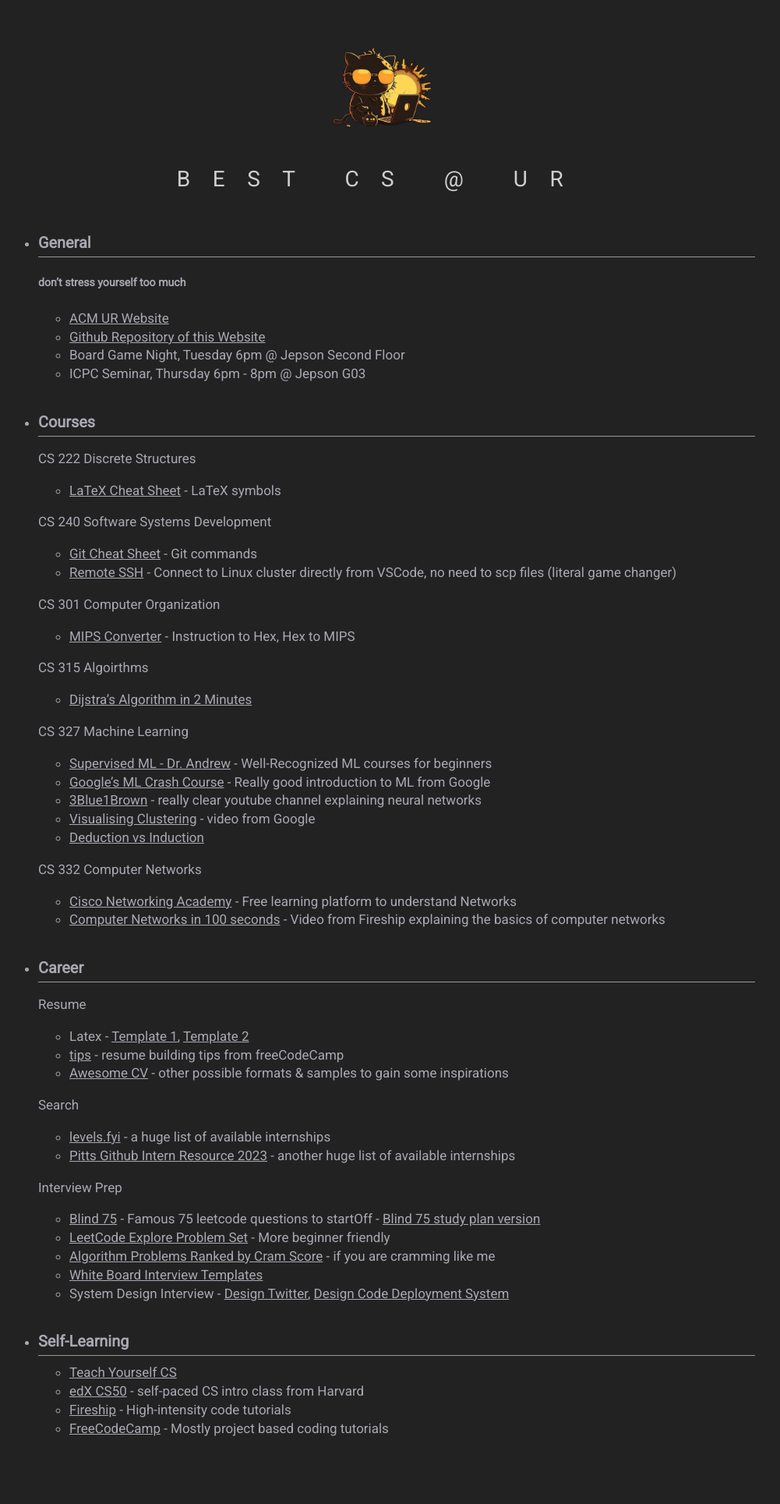
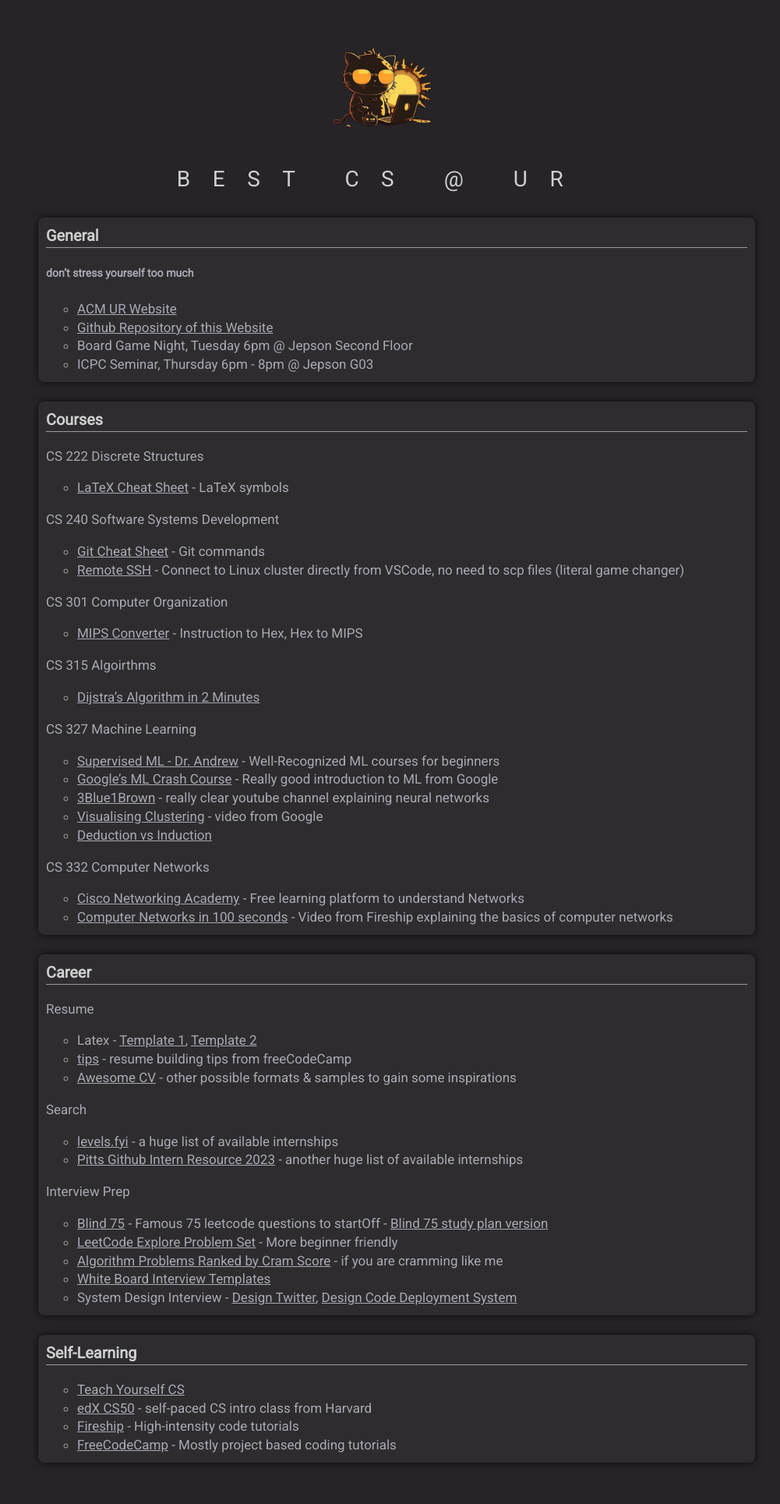
Before and after one commit to acmUR/bestcs, a Jekyll site: the page built from index.html, in a window 1280 px wide. Shown: the whole page at 78% size, without its empty margins (151-1152 px from the left). Built offline with Jekyll 4.4.1, drawn with Linux system fonts in a browser that asks for light colours; before the commit the page ends 1869 px from its top, so only the background shows below that.

Commit message:
random styling

```diff
--- a/static/Js/script.js
+++ b/static/Js/script.js
@@ -6,8 +6,8 @@
     // console.log(`${theme_off}`)
     if(theme_off === true){
         // document.body.style.backgroundColor = 'rgb(26, 37, 61)'
-        document.documentElement.style.setProperty('--BG_color', 'rgb(26, 37, 61)');
-        document.documentElement.style.setProperty('--main_color', 'rgb(210, 0, 0)');
+        document.documentElement.style.setProperty('--BG_color', 'rgb(20, 29, 48)');
+        document.documentElement.style.setProperty('--main_color', 'rgb(162, 52, 52');
 
 
         theme_off = false
@@ -19,3 +19,25 @@
     }
 }
 // rgb(210, 0, 0)
+
+
+/*
+
+background-image:
+        radial-gradient(rgb(162, 52, 52) 0.6px, transparent 0.6px),
+        radial-gradient(rgb(162, 52, 52) 0.6px, transparent 0.6px);
+background-size: 30px 30px;
+background-position: 0 0, 14px 14px;
+
+! Goes inside .sec
+
+background-color: rgba(65, 65, 65, 0.294);
+    background-color: var(--BG_color);
+    border-radius: 8px;
+    padding: 10px;
+    margin-bottom: 25px;
+    box-shadow: 0px 0px 10px rgba(0, 0, 0, 0.75);
+
+
+
+*/
--- a/static/css/stylesheet.css
+++ b/static/css/stylesheet.css
@@ -2,9 +2,11 @@
 
 :root{
     --main_color: rgb(207, 207, 207);
-    /* --main_color: rgb(210, 0, 0); */
-    --BG_color: rgb(34, 34, 34);
+    /* --main_color: rgb(162, 52, 52); */
+
+    --BG_color: rgb(38, 36, 39);
     /* --BG_color: rgb(20, 29, 48); */
+
     --secondary_color: rgb(169, 169, 179);
 
 }
@@ -20,8 +22,16 @@
 }
 
 body{
-    /* background-color: rgb(34, 34, 34); */
+    /* background-color: rgb(53, 20, 57); */
     background-color: var(--BG_color);
+
+    /*! Testing this */
+    background-image:
+        radial-gradient(rgb(162, 52, 52) 0.6px, transparent 0.6px),
+        radial-gradient(rgb(162, 52, 52) 0.6px, transparent 0.6px);
+    background-size: 30px 30px;
+    background-position: 0 0, 14px 14px;
+
     color: var(--secondary_color);
     list-style-type: none;
 }
@@ -70,6 +80,7 @@
 #content{
     word-wrap: break-word;
     margin-top: 20px;
+    margin-bottom: 20px;
     width: 960px;
     line-height: 1.25em;
     font-size: 17px;
@@ -80,13 +91,22 @@
 #sec{
     /* border: 2px solid gold; */
     line-height: 1.4;
+    list-style: none;
+    background-color: rgba(65, 65, 65, 0.294);
+    /* background-color: var(--BG_color); */
+    border-radius: 8px;
+    padding: 10px;
+    margin-bottom: 25px;
+    box-shadow: 0px 0px 10px rgba(0, 0, 0, 0.75);
 }
 
 #sec-title{
     border-bottom: 1px solid #999;
-    padding-bottom: 3px;
-    margin-bottom: 10px;
-    margin-top: 36px;
+    color: var(--main_color);
+    /* padding-bottom: 3px;
+    margin-bottom: 10px; */
+    /* margin-top: 36px; */
+    margin-top: 0px;
 }
 
 @media (max-width:960px){
```
